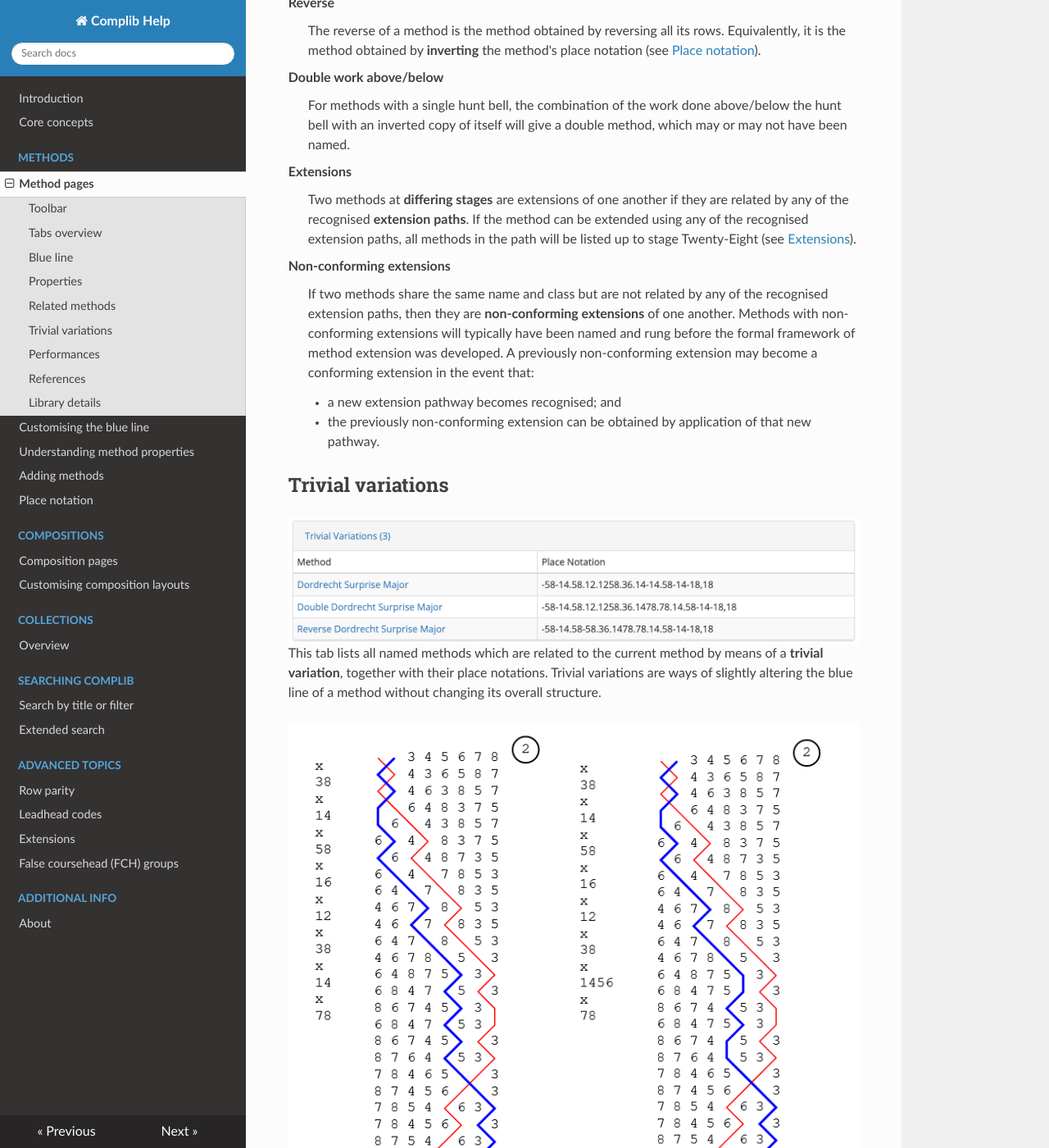
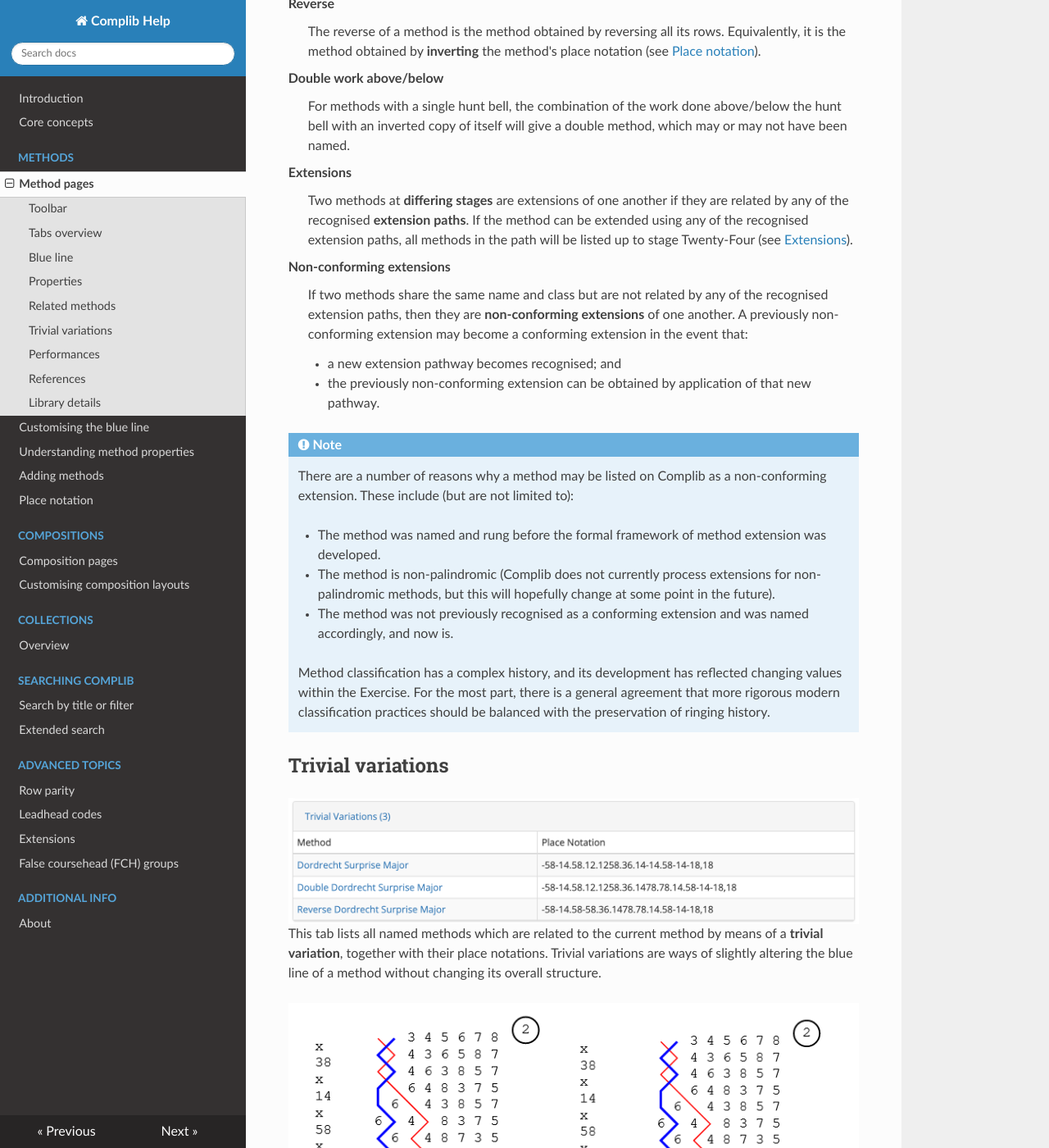
Before and after one commit to GACJ/ComplibHelp, an MkDocs documentation site: the page built from docs/methods/overview.md, in a window 1280 px wide and 1400 px high, scrolled down 4315 px. Shown: the whole window at 82% size. Built offline with MkDocs 1.6.1, drawn with Linux system fonts in a browser that asks for light colours; nearby versions of some CDN libraries; some of the changed text lies outside the part shown.

Commit message:
Updated concepts page and method overview

```diff
--- a/docs/methods/overview.md
+++ b/docs/methods/overview.md
@@ -1,12 +1,12 @@
 # Method pages
 
-Complib acts as a method collection, and has dedicated pages for all officially named methods in the Central Council's Method Library. Methods within this library are regularly updated, and new methods automatically added, in order to keep the collection up to date.
+Complib acts as a method collection, and has dedicated pages for all methods in its [libraries](../concepts.md/#the-libraries), including every method officially named and rung. The official `CCCBR` library is regularly updated and newly named methods automatically added in order to keep the collection up to date.
 
-When a method is added, Complib automatically classifies it and derives its various properties. It then creates a page for the method where all relevant information can be viewed. For example, the method page for [Bristol Surprise Major](https://complib.org/method/19048/) looks something like this:
+When a new method is added to any of its libraries, Complib classifies it and derives its various properties. It then creates a page for the method where all relevant information can be viewed. For example, the method page for [Bristol Surprise Major](https://complib.org/method/19048/) looks something like this:
 
 ![Bristol Surprise Major](../img/method_sample_page.png)
 
-The method's **name** is displayed at the top. If this name has changed since the method was first rung, all previous name(s) will be displayed underneath the current name.
+The method's **name** is displayed at the top. If this name has changed since the method was first rung, the previous name(s) will be displayed underneath the current name if they are known.
 
 ## Toolbar
 
@@ -91,13 +91,22 @@
 :   For methods with a single hunt bell, the combination of the work done above/below the hunt bell with an inverted copy of itself will give a double method, which may or may not have been named.
 
 Extensions
-:   Two methods at **differing stages** are extensions of one another if they are related by any of the recognised **extension paths**. If the method can be extended using any of the recognised extension paths, all methods in the path will be listed up to stage Twenty-Eight (see [Extensions](../advanced/extensions.md)).
+:   Two methods at **differing stages** are extensions of one another if they are related by any of the recognised **extension paths**. If the method can be extended using any of the recognised extension paths, all methods in the path will be listed up to stage Twenty-Four (see [Extensions](../advanced/extensions.md)).
 
 Non-conforming extensions
-:   If two methods share the same name and class but are not related by any of the recognised extension paths, then they are **non-conforming extensions** of one another. Methods with non-conforming extensions will typically have been named and rung before the formal framework of method extension was developed. A previously non-conforming extension may become a conforming extension in the event that:
+:   If two methods share the same name and class but are not related by any of the recognised extension paths, then they are **non-conforming extensions** of one another. A previously non-conforming extension may become a conforming extension in the event that:
 
     - a new extension pathway becomes recognised; and
     - the previously non-conforming extension can be obtained by application of that new pathway.
+
+!!! note
+    There are a number of reasons why a method may be listed on Complib as a non-conforming extension. These include (but are not limited to):
+
+    * The method was named and rung before the formal framework of method extension was developed.
+    * The method is non-palindromic (Complib does not currently process extensions for non-palindromic methods, but this will hopefully change at some point in the future).
+    * The method was not previously recognised as a conforming extension and was named accordingly, and now is.
+
+    Method classification has a complex history, and its development has reflected changing values within the Exercise. For the most part, there is a general agreement that more rigorous modern classification practices should be balanced with the preservation of ringing history.
 
 ## Trivial variations
 ![Trivial variations tab expanded](../img/trivial_variations_tab_expanded.png)
@@ -107,9 +116,14 @@
 
 The image above shows the first leads of [Yorkshire Surprise Major](https://complib.org/method/17060) (left) and [Quedgeley Surprise Major](https://complib.org/method/17064) (right), which are trivial variations of each other. It can be seen by inspection that the two are almost identical, with only slight differences in the blue line.
 
-It is important to note that the word trivial is not a value judgement: it does **not** imply that one method is inherently more original or "valuable" than another. It is a purely technical classification which identifies a similarity in their constructions.
+More specifically, Complib will determine that two methods are trivial variations if the following conditions all hold:
 
-The property of trivial variation is a symmetric relationship: if method B is a trivial variation of method A, then method A is necessarily a trivial variation of method B.
+1. There is a sequence of changes in the lead where the same two bells are working together in both methods; AND
+2. The bells are in the same relative position at the start of the sequence in both methods; AND
+3. The bells are in the same relative position at the end of the sequence in both methods; AND
+4. The methods differ only by sequences satisfying conditions 1-3.
+
+It is important to note that the word trivial is not a value judgement: it does **not** imply that one method is inherently more original or "valuable" than another. It is a purely technical classification which identifies a similarity in their constructions. Indeed, the property of trivial variation is a symmetric relationship: if method B is a trivial variation of method A, then method A is necessarily a trivial variation of method B.
 
 Contrary to the name, a method might differ from its trivial variants in decidedly non-trivial ways. They may not share exactly the same rows, and subsequently may have different false coursehead groups, among other things. A consequence of this is the following:
 
@@ -133,11 +147,18 @@
 
     Performances are further typified by whether they were rung on towerbells or handbells.
 
+!!! note
+    There is an order of priority within performance types, which broadly corresponds with length. A performance is typically only included if no performance of that length or greater has been recorded prior to that date. Once a performance of greater length has been recorded, shorter performances from after that date will no longer be added (but will be retained if added previously). The exception to this is **long lengths**, which will always be recorded. The precedence is, in descending order:
+
+    1. Long length
+    2. First peal
+    3. First inclusion in a peal
+    4. First quarter peal
+    5. First inclusion in a quarter peal
+    6. First extent
+
 Details
 :   The published details of the performance: title, performing Guild or Association (if given), location, and conductor (if given). The entry in this field acts as a link to the corresponding Bellboard performance, provided it exists and has been linked to the method page (see [Linking Bellboard performances](adding_methods.md/#linking-bellboard-performances)).
-
-!!! note
-    Performance information exists only for those methods where it has been manually added to the corresponding method page. Many methods have no added performances, but this should not be taken to mean that the method has never been performed.
 
 ## References
 ![References tab expanded](../img/references_tab_expanded.png)
```
Also changed, not shown: other parts of docs/methods/overview.md (+3 -3 lines), docs/concepts.md (+1 -1 lines).
